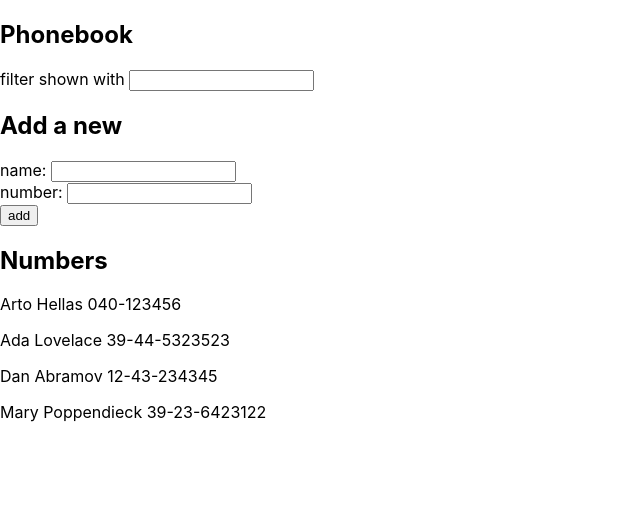
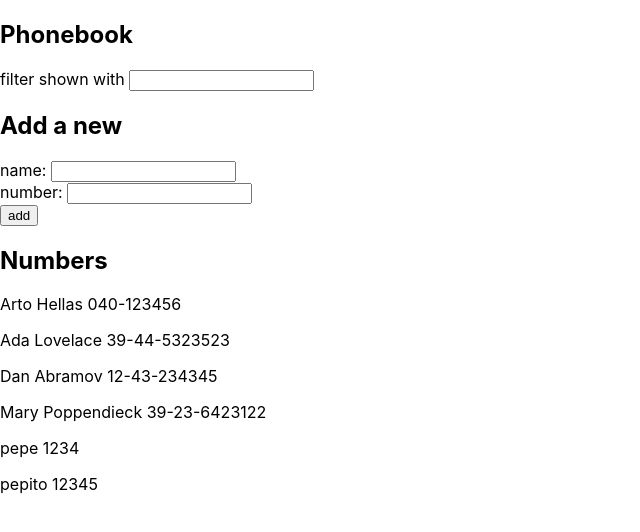
Before and after one commit to leanrobert/bootcamp, a React (Create React App) app in the folder part2/phonebook/: page / in a window 1280 px wide. Shown: the top 532 px of the page, without its empty margins (0-640 px from the left). Built offline with nearby package versions, Linux system fonts and the light colour scheme; data requests are answered from the project's data file; the HTML template or start-up script is replaced by a standard one.

Commit message:
part 2.15

```diff
--- a/part2/phonebook/db.json
+++ b/part2/phonebook/db.json
@@ -1,5 +1,5 @@
 {
-    "persons":[
+  "persons": [
     {
       "name": "Arto Hellas",
       "number": "040-123456",
@@ -19,6 +19,16 @@
       "name": "Mary Poppendieck",
       "number": "39-23-6423122",
       "id": 4
+    },
+    {
+      "name": "pepe",
+      "number": "1234",
+      "id": 5
+    },
+    {
+      "name": "pepito",
+      "number": "12345",
+      "id": 6
     }
   ]
 }
--- a/part2/phonebook/src/App.js
+++ b/part2/phonebook/src/App.js
@@ -28,7 +28,9 @@ const App = () => {
     if(persons.find(one => one.name === person.name)) {
       alert(`${person.name} is already added to phonebook`)
     } else {
-      setPersons(persons.concat(person))
+      axios.post("http://localhost:3001/persons", person)
+        .then(promise => setPersons(persons.concat(promise.data)
+        ))
     }
     setNewName('')
     setNewPhone('')
```
Lines whose indentation alone changed are shown as unchanged.
